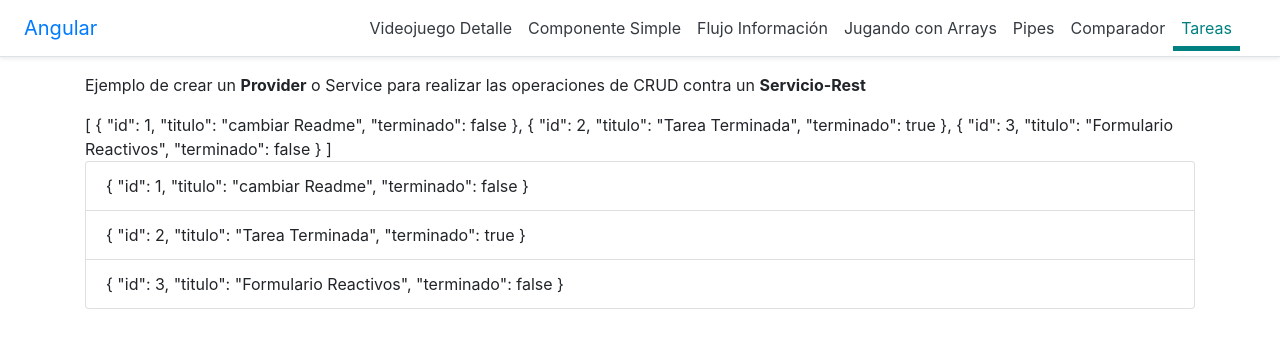
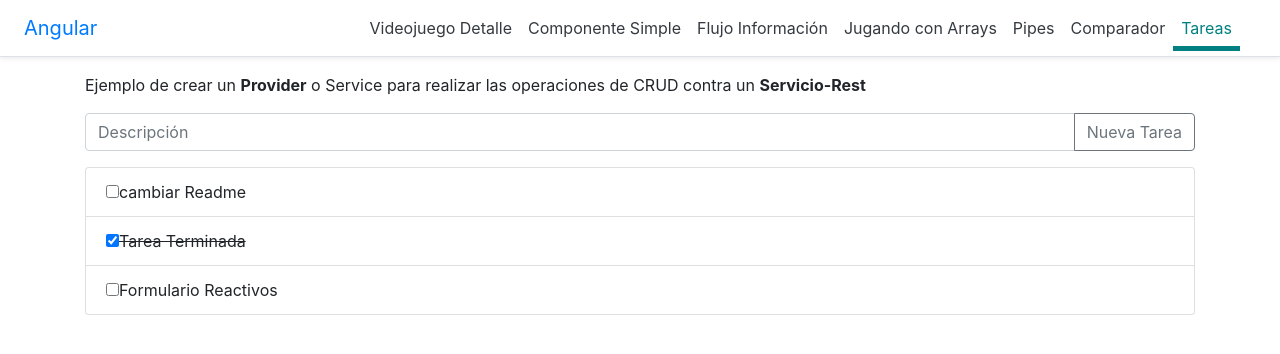
Before and after one commit to anderuraga/my-app, an Angular app: page /tareas in a window 1280 px wide. Shown: the top 354 px of the page. Built offline with nearby package versions, Linux system fonts and the light colour scheme; data requests are answered from the project's data file.

Commit message:
post tarea

```diff
--- a/src/app/components/tarea/tarea.component.html
+++ b/src/app/components/tarea/tarea.component.html
@@ -1,7 +1,16 @@
 <p>Ejemplo de crear un <b>Provider</b> o Service para realizar las operaciones de CRUD contra un <b>Servicio-Rest</b></p>
 
-{{ tareas | json }}
+<div class="input-group mb-3">
+    <input type="text" [(ngModel)]="nueva" class="form-control" placeholder="Descripción">
+    <div class="input-group-append">
+      <button (click)="nuevaTarea()" class="btn btn-outline-secondary" type="button">Nueva Tarea</button>
+    </div>
+</div>
 
 <ul class="list-group">
-    <li class="list-group-item" *ngFor="let tarea of tareas">{{tarea | json}}</li>
-  </ul>
+    <li class="list-group-item" *ngFor="let tarea of tareas">
+      <input type="checkbox" checked="{{ tarea.terminado ? 'checked' : ''}}" />
+      <span *ngIf="!tarea.terminado">{{tarea.titulo}}</span>
+      <span *ngIf="tarea.terminado"><del>{{tarea.titulo}}</del></span>
+    </li>
+</ul>
--- a/src/app/components/tarea/tarea.component.ts
+++ b/src/app/components/tarea/tarea.component.ts
@@ -10,6 +10,7 @@
 export class TareaComponent implements OnInit {
 
   tareas: Tarea[];
+  nueva: string;
 
   constructor( public tareaService: TareaService ) {
     console.trace('TareaComponent constructor');
@@ -18,13 +19,28 @@
 
   ngOnInit() {
     console.trace('TareaComponent ngOnInit');
-    // llamar al servicio para carga inicial de las tareas, NO hacerlo en "constructor"
-    // Como this.tareaService.getAll() retorna un Observable, debemos suscribirnos a el
+    this.recargarLista();
+  }
+
+
+  recargarLista(){
+    console.trace('TareaComponent recargarLista');
+    // this.tareaService.getAll() retorna un Observable, debemos suscribirnos a el
     this.tareaService.getAll().subscribe( data =>{
       console.debug('datos recibidos %o', data);
       this.tareas = data.map( el => el);
     });
-
   }
 
+  nuevaTarea(){
+    console.trace('TareaComponent nuevaTarea');
+    let nuevaTarea = new Tarea();
+    nuevaTarea.titulo = this.nueva;
+    this.tareaService.add( nuevaTarea ).subscribe( data =>{
+      console.debug(data);
+      this.recargarLista();
+    });
+  }
+
+
 }
--- a/src/app/providers/tarea.service.ts
+++ b/src/app/providers/tarea.service.ts
@@ -1,6 +1,7 @@
 import { Injectable } from '@angular/core';
 import { HttpClient, HttpHeaders } from '@angular/common/http';
 import { Observable } from 'rxjs';
+import { Tarea } from '../model/tarea';
 
 
 @Injectable({
@@ -20,5 +21,20 @@
     return this.http.get( this.endpoint );
   }
 
+  add(tarea: Tarea): Observable<any>{
+    console.trace(`TareaService add ${this.endpoint}`);
+    let body  = {
+          // "id": tarea.id,
+          "titulo": tarea.titulo,
+          "terminado": tarea.terminado
+        };
+    const httpOptions = {
+      headers: new HttpHeaders({
+        'Content-Type':  'application/json'
+      })
+    };
+    return this.http.post( this.endpoint, body , httpOptions );
+}
+
 
 }
```
Also changed, not shown: db.json (+29 -7 lines).
